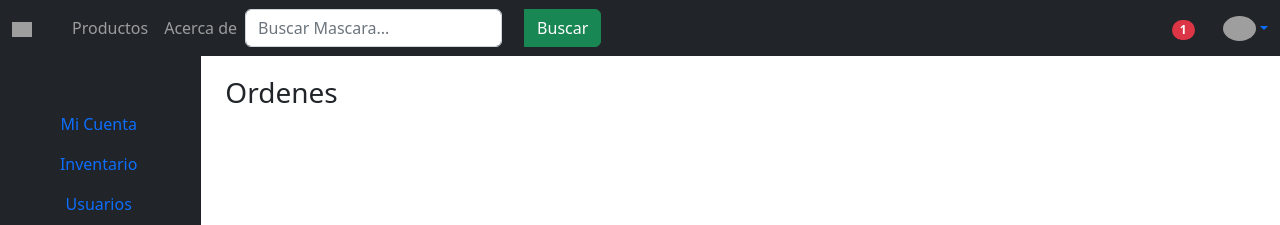
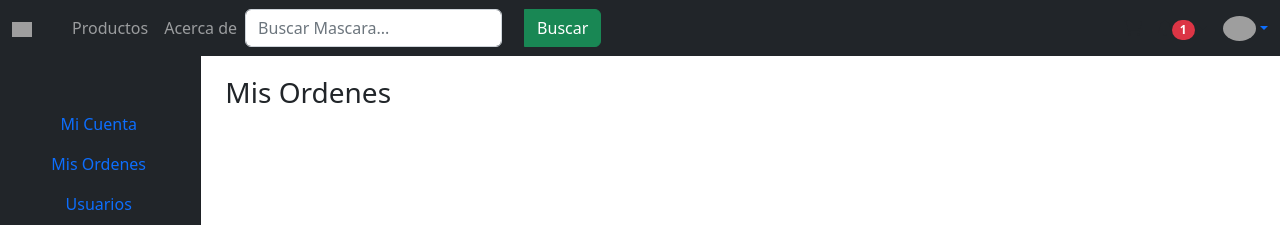
Before and after one commit to No-Country/C8-41-t-mern, a React (Vite) app in the folder client/: page /micuenta/ordenes in a window 1280 px wide. Shown: the top 225 px of the page. Built offline with nearby package versions, Linux system fonts and the light colour scheme; grey boxes are pictures that could not be loaded.

Commit message:
añadidas rutas primarias sin componentes

```diff
--- a/client/src/App.jsx
+++ b/client/src/App.jsx
@@ -32,8 +32,8 @@ function App() {
           <Route path="/detalle-busqueda" element={ <DetalleBusqueda /> } />
           <Route path="micuenta" element={<UserPanel />}>
             <Route index element={<h3>Account panel</h3>} />
-            <Route path="ordenes" element={<h3>Ordenes</h3>} />
-            <Route path="mensajes" element={<h3>usuarios</h3>} />
+            <Route path="ordenes" element={<h3>Mis Ordenes</h3>} />
+            <Route path="mensajes" element={<h3>Mis Mensajes</h3>} />
 
           </Route>
         </Routes>
--- a/client/src/components/UserPanel/SimpleSidebar.jsx
+++ b/client/src/components/UserPanel/SimpleSidebar.jsx
@@ -11,13 +11,13 @@ const SimpleSidebar = () => {
             >
                 <div className="sidebar-sticky"></div>
             <Nav.Item>
-                <Nav.Link ><Link to="/admin">Mi Cuenta</Link></Nav.Link>
+                <Nav.Link ><Link to="/micuenta">Mi Cuenta</Link></Nav.Link>
             </Nav.Item>
             <Nav.Item>
-                <Nav.Link ><Link to="inventario">Inventario</Link></Nav.Link>
+                <Nav.Link ><Link to="ordenes">Mis Ordenes</Link></Nav.Link>
             </Nav.Item>
             <Nav.Item>
-                <Nav.Link eventKey="link-1"><Link to="usuarios">Usuarios</Link></Nav.Link>
+                <Nav.Link eventKey="link-1"><Link to="ordenes">Usuarios</Link></Nav.Link>
             </Nav.Item>
             <Nav.Item>
                 <Nav.Link eventKey="link-2"><Link to="crear-producto">Crear Producto</Link></Nav.Link>
```
